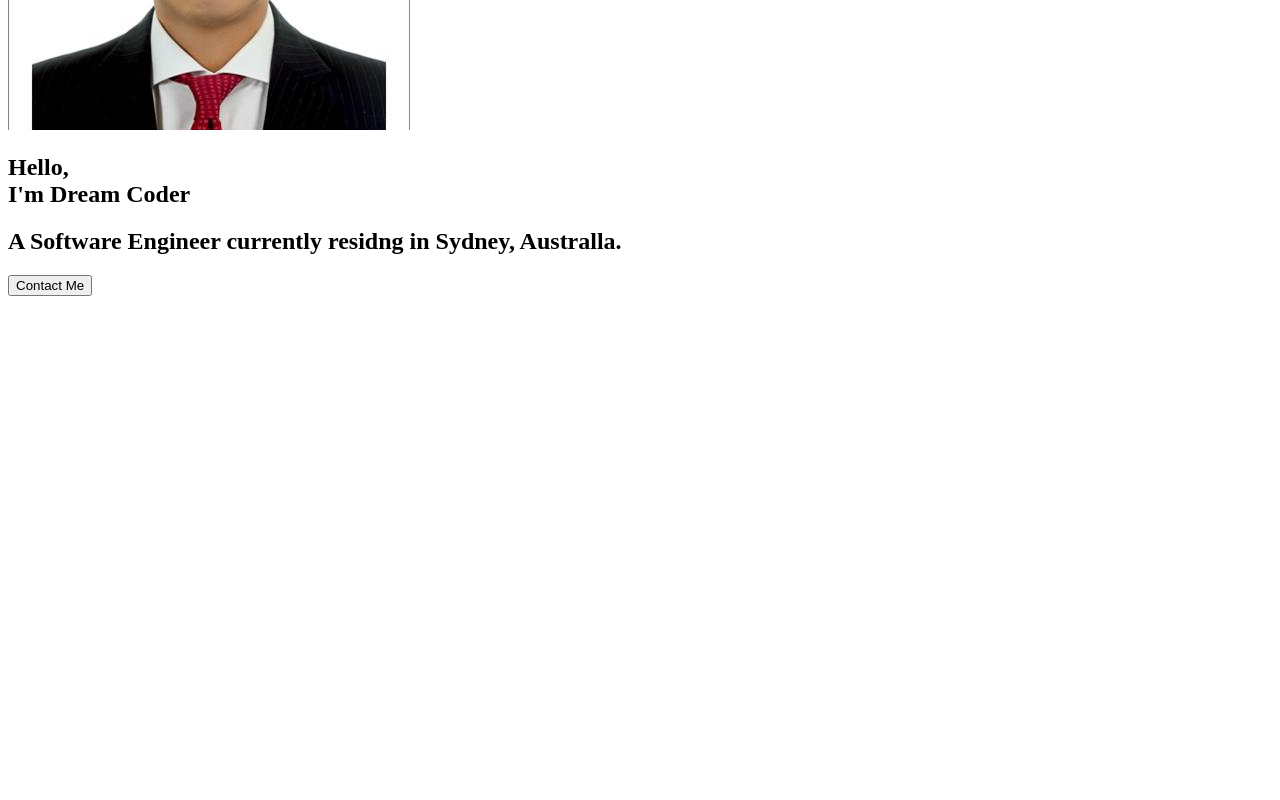
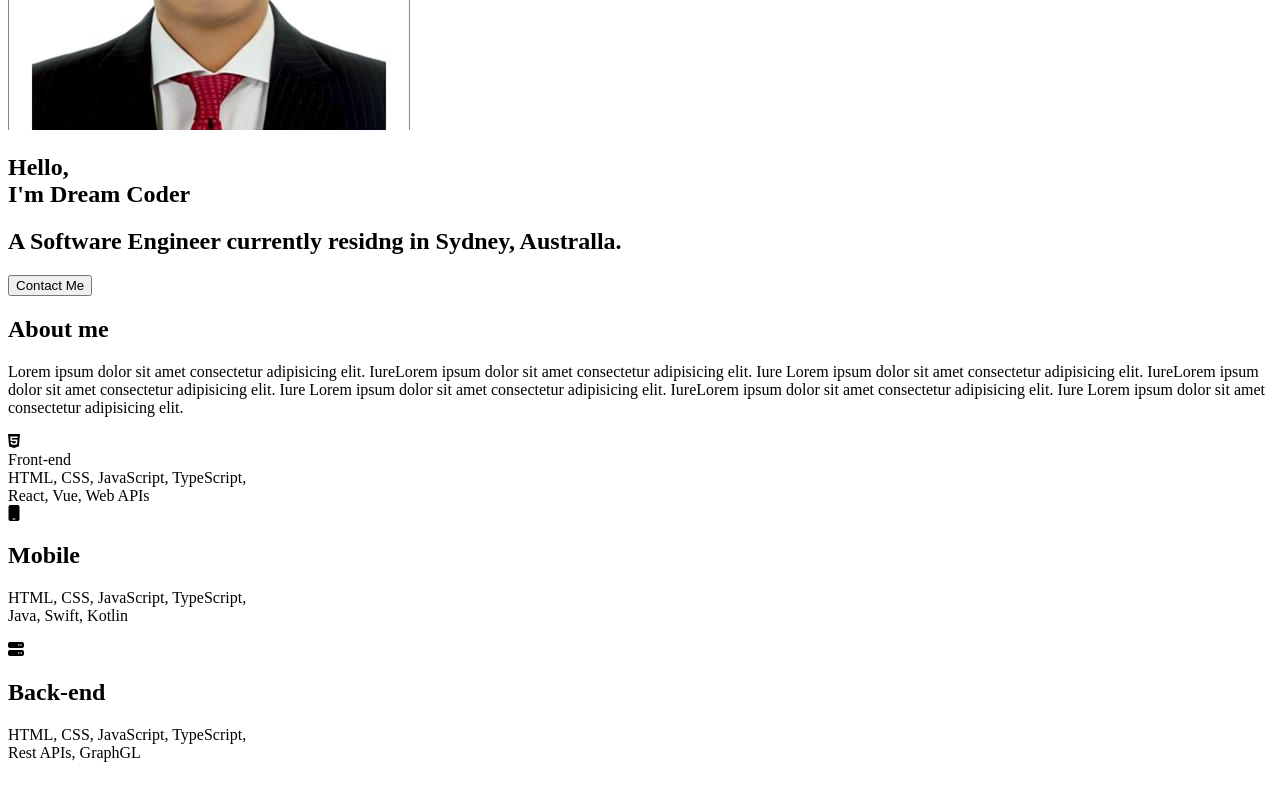
Before and after one commit to raim2016/portfolio, a plain HTML site: page index.html in a window 1280 px wide. Shown: the part 438-1238 px from the top of the page. Before the commit the page ends 800 px from the top, so only its background shows below. Drawn offline with Linux system fonts and the light colour scheme.

Commit message:
HTML: About

```diff
--- a/index.html
+++ b/index.html
@@ -42,7 +42,63 @@
     </section>
 
     <!-- About -->
-    <section id="about"></section>
+    <section id="about">
+        <h1>About me</h1>
+        <p>
+            Lorem ipsum dolor sit amet consectetur adipisicing elit. IureLorem ipsum dolor sit amet consectetur adipisicing elit. Iure
+            Lorem ipsum dolor sit amet consectetur adipisicing elit. IureLorem ipsum dolor sit amet consectetur adipisicing elit. Iure
+            Lorem ipsum dolor sit amet consectetur adipisicing elit. IureLorem ipsum dolor sit amet consectetur adipisicing elit. Iure
+            Lorem ipsum dolor sit amet consectetur adipisicing elit.
+        </p>
+        <div class="about__majors">
+            <div class="mjor">
+                <div class="major__icon">
+                    <i class="fab fa-html5"></i>
+                </div>
+                <div class="major__title">Front-end</div>
+                <div class="major__description">
+                    HTML, CSS, JavaScript, TypeScript,
+                    <br>React, Vue, Web APIs
+                </div>
+            </div>
+            <div class="mjor">
+                <div class="major__icon">
+                    <i class="fas fa-mobile"></i>
+                </div>
+                <h2 class="major__title">Mobile</h2>
+                <p class="major__description">
+                    HTML, CSS, JavaScript, TypeScript,
+                    <br>Java, Swift, Kotlin
+                </p>
+            </div>
+            <div class="mjor">
+                <div class="major__icon">
+                    <i class="fas fa-server"></i>
+                </div>
+                <h2 class="major__title">Back-end</h2>
+                <p class="major__description">
+                    HTML, CSS, JavaScript, TypeScript,
+                    <br>Rest APIs, GraphGL
+                </p>
+            </div>
+        </div>
+        <div class="about__jobs">
+            <div class="job">
+                <img src="imgs/jobs/samsung.png" alt="samsung" class="job__logo">
+                <p class="job__name">
+                    Currently working at Samsung as Software Eneineer
+                </p>
+                <p class="job__period">2019 Sept - Until now</p>
+            </div>
+            <div class="job">
+                <img src="imgs/jobs/samsung.png" alt="samsung" class="job__logo">
+                <p class="job__name">
+                    Currently working at Samsung as Software Eneineer
+                </p>
+                <p class="job__period">2019 Sept - Until now</p>
+            </div>
+        </div>
+    </section>
     <!-- Skills -->
     <section id="skills"></section>
     <!-- Work -->
```
Also changed, not shown: imgs/jobs/samsung.png (added).
